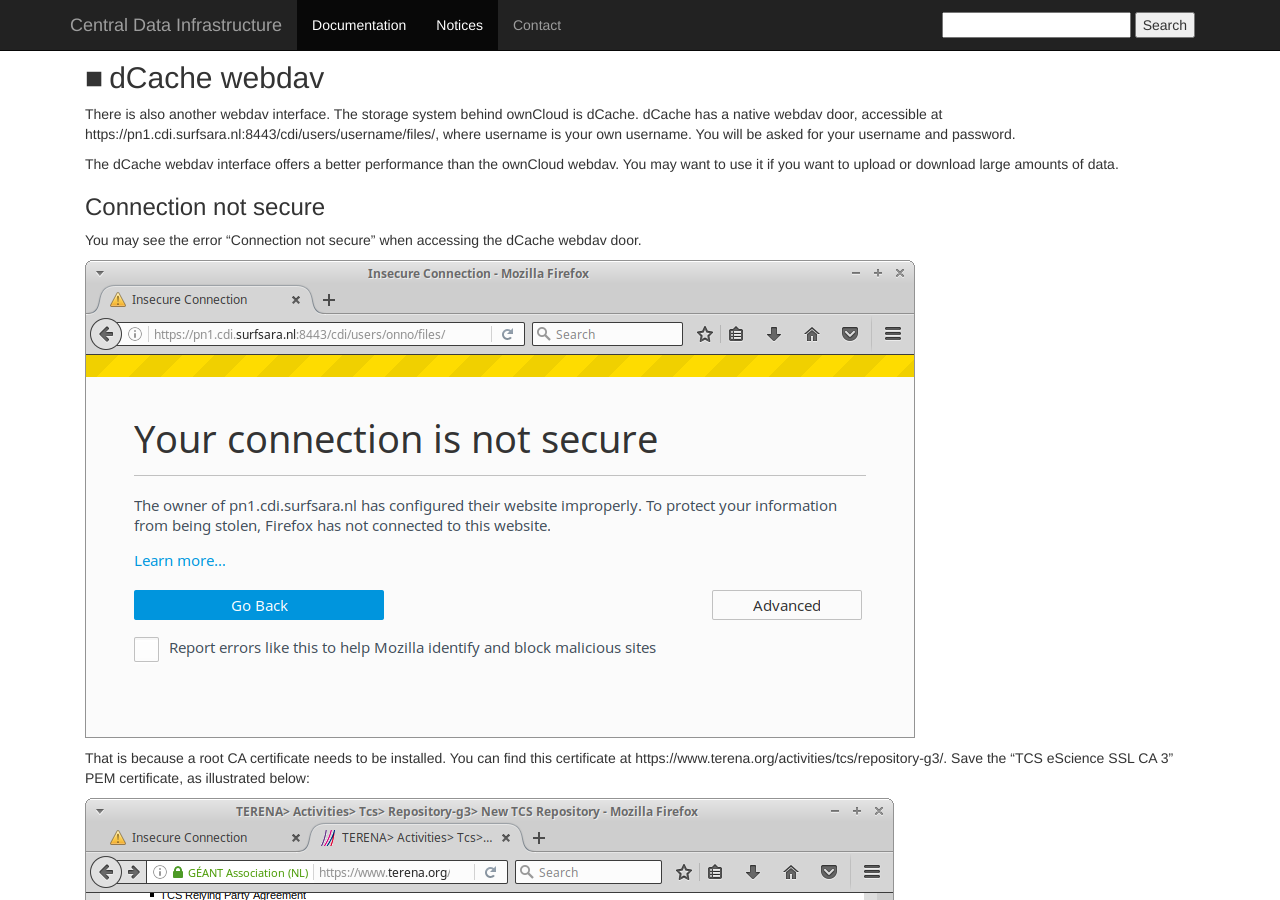
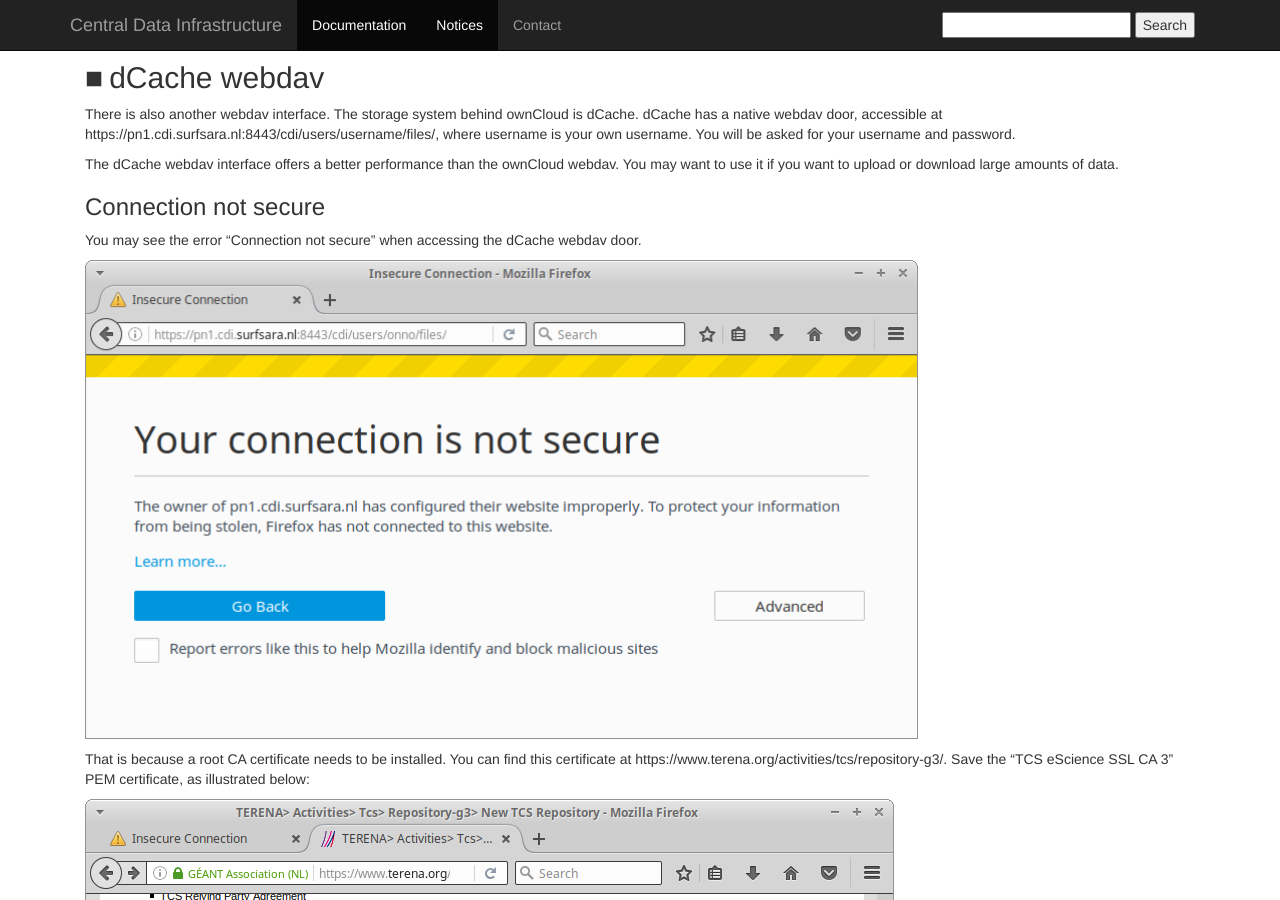
Before and after one commit to sara-nl/cdidocs, a Jekyll site: the page built from index.markdown, in a window 1280 px wide and 900 px high, scrolled down 1768 px. Built offline with Jekyll 4.4.1, drawn with Linux system fonts in a browser that asks for light colours.

Commit message:
Resizing another image

```diff
--- a/index.markdown
+++ b/index.markdown
@@ -45,7 +45,7 @@ The dCache webdav interface offers a better performance than the ownCloud webdav
 
 You may see the error "Connection not secure" when accessing the dCache webdav door.
 
-![cdi_portal](images/connection-not-secure.png)
+<a href="images/connection-not-secure.png"><img src="images/connection-not-secure.png" alt="Connection not secure" width="75%" height="75%" /></a>
 
 That is because a root CA certificate needs to be installed. You can find this certificate at https://www.terena.org/activities/tcs/repository-g3/. Save the "TCS eScience SSL CA 3" PEM certificate, as illustrated below:
 
```
